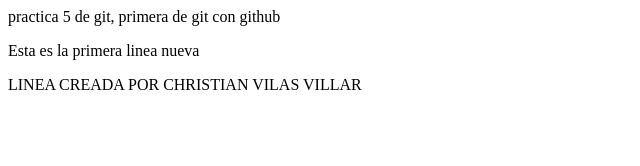
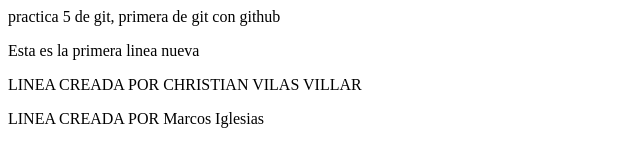
Before and after one commit to a17oscarro/web_daw5, a plain HTML site: page index.html in a window 1280 px wide. Shown: the whole page, without its empty margins (0-640 px from the left). Drawn offline with Linux system fonts and the light colour scheme.

Commit message:
Update index.html

```diff
--- a/index.html
+++ b/index.html
@@ -9,5 +9,6 @@
     <header>practica 5 de git, primera de git con github</header>
     <p>Esta es la primera linea nueva</p>
     <p>LINEA CREADA POR CHRISTIAN VILAS VILLAR</p>
+    <p>LINEA CREADA POR Marcos Iglesias</p>
 </body>
 </html>
```
